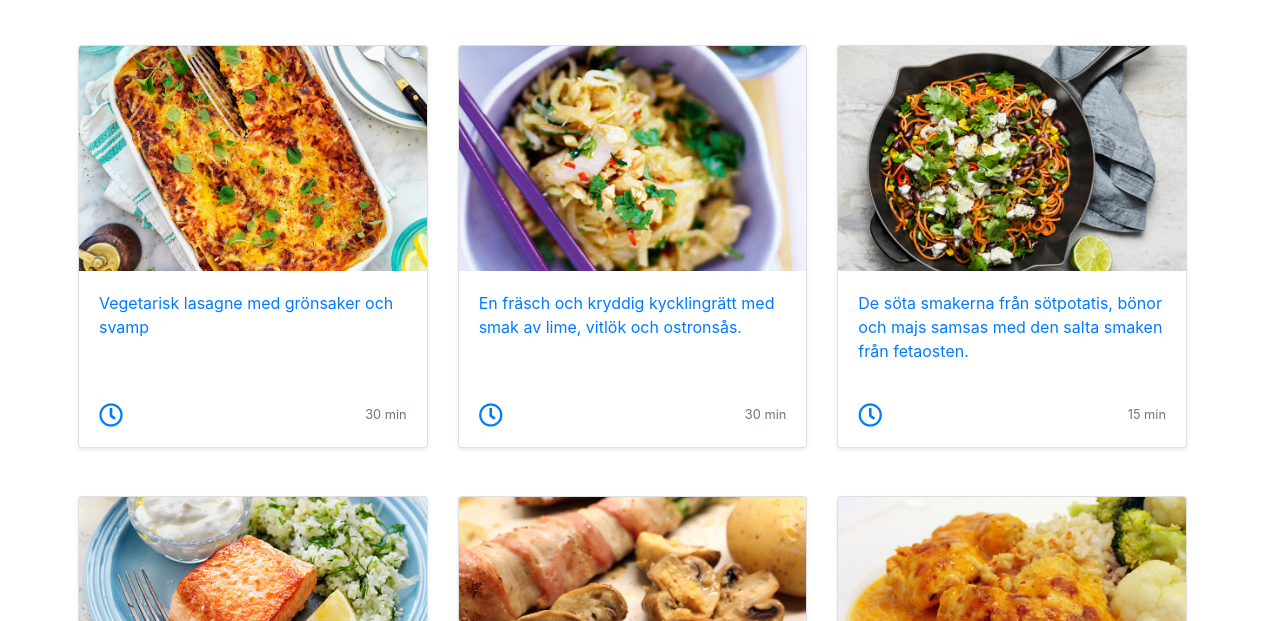
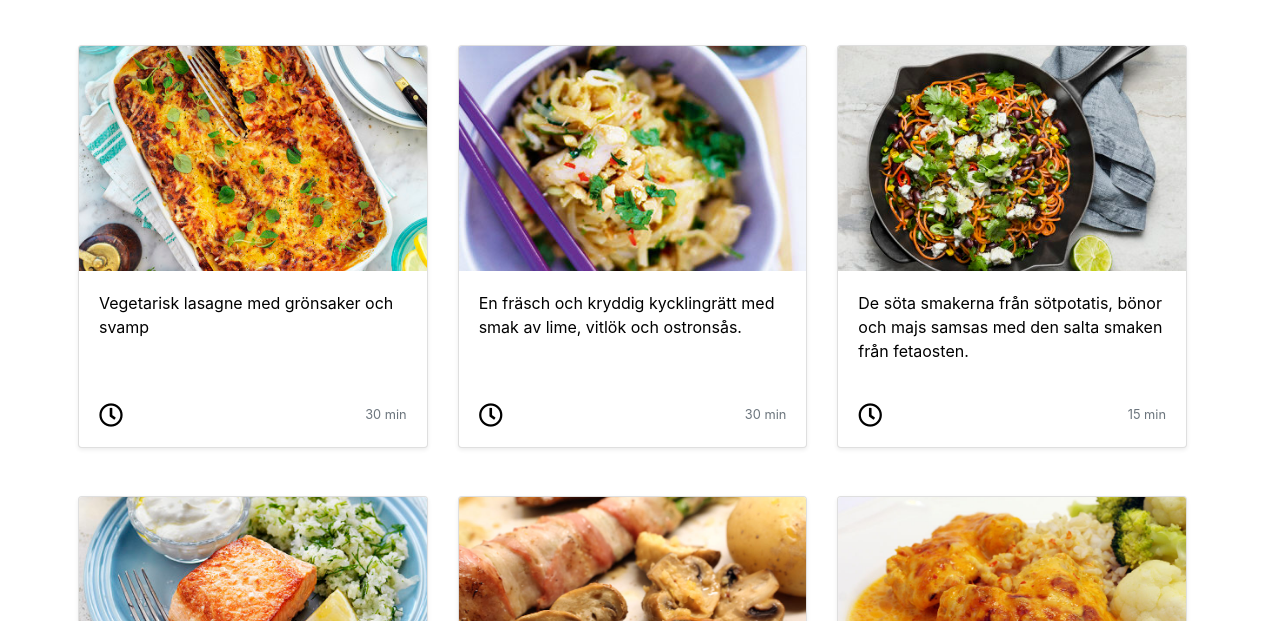
Before and after one commit to Dacrol/RecipesPrototype, a website: page public/index.html in a window 1280 px wide. Shown: the part 179-800 px from the top of the page. Drawn offline with nearby package versions, Linux system fonts and the light colour scheme; a web font is replaced by a local one.

Commit message:
Set link color to initial

```diff
--- a/public/css/styles.css
+++ b/public/css/styles.css
@@ -198,3 +198,8 @@ filter: progid:DXImageTransform.Microsoft.gradient( startColorstr='#ffdbbf', end
 .ingredient-list>li {
     margin-top: 0.6em;
 }
+
+#recipe-list a {
+    text-decoration: none;
+    color: initial !important;
+}
```
